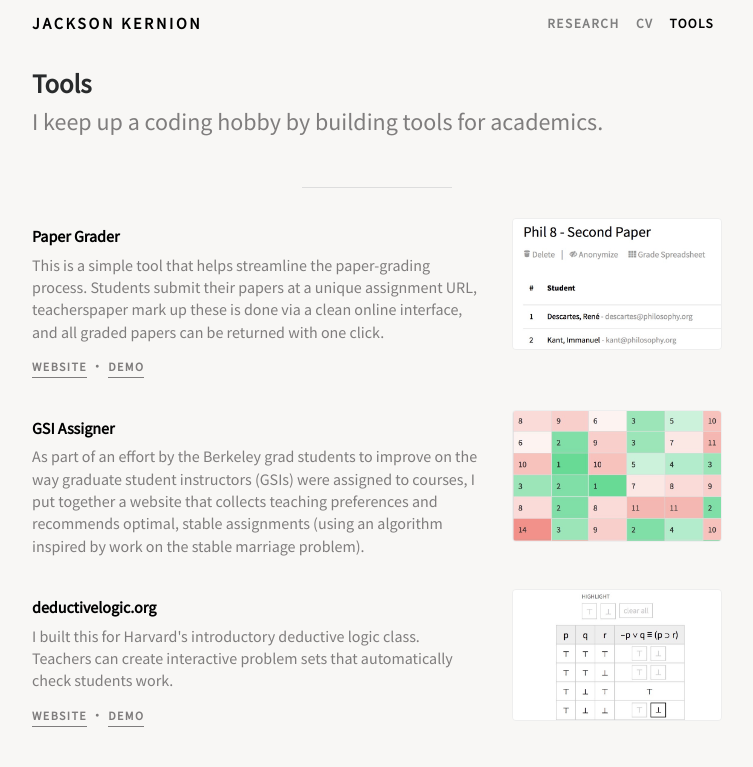
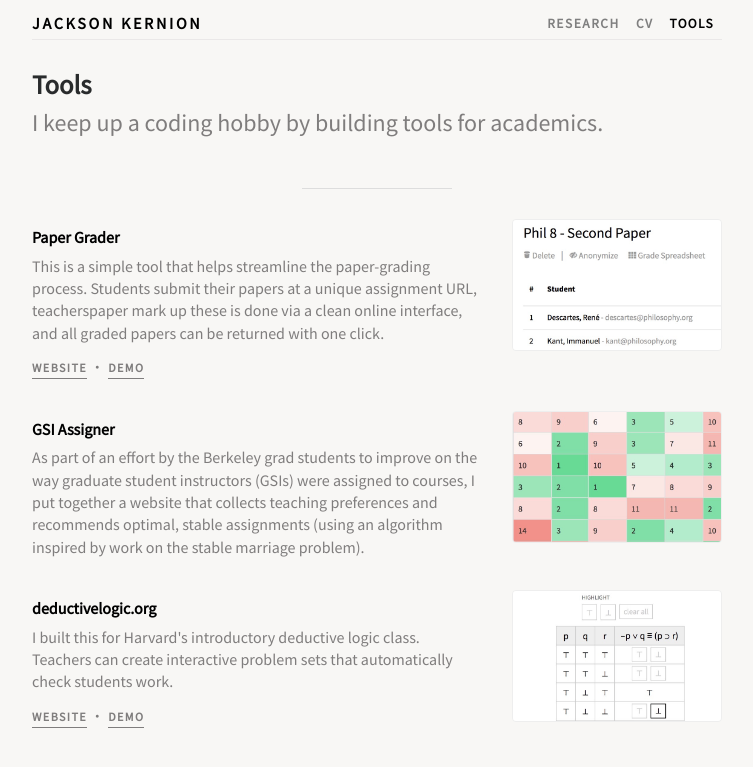
Before and after one commit to jacksonkernion/jacksonkernion.github.io, a Jekyll site: the page built from tools.md, in a window 1280 px wide. Shown: the top 767 px of the page, without its empty margins (263-1016 px from the left). Built offline with Jekyll 4.4.1, drawn with Linux system fonts in a browser that asks for light colours; nearby versions of some CDN libraries; our own code applies the rules of GitHub Pages for plain Markdown files.

Commit message:
More CSS Tweaks

```diff
--- a/_layouts/default.html
+++ b/_layouts/default.html
@@ -53,6 +53,10 @@
   </div>
 </nav>
 
+<div class="container">
+  <div class="navbar-border"></div>
+</div>
+
 <div class="main container">
   {{ content }}
 </div>
```
